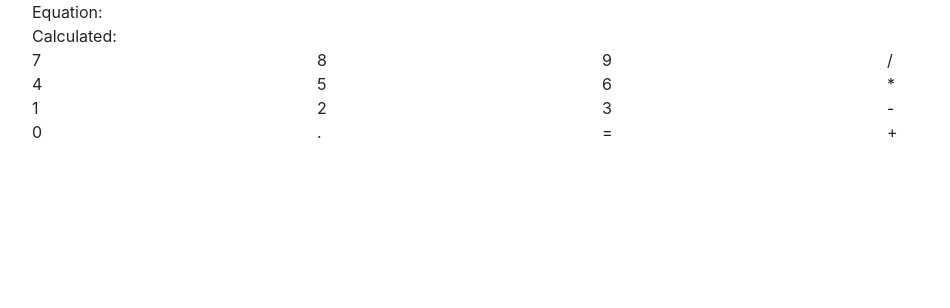
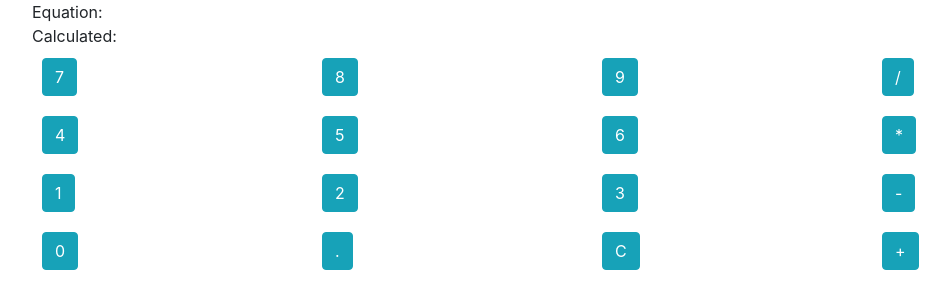
Before and after one commit to LinKCoding/calc-react, a React (Create React App) app: page / in a window 1280 px wide. Shown: the top 308 px of the page, without its empty margins (53-1003 px from the left). Built offline with nearby package versions, Linux system fonts and the light colour scheme.

Commit message:
adding padding between buttons

```diff
--- a/src/components/calculatorComps/ButtonRow.js
+++ b/src/components/calculatorComps/ButtonRow.js
@@ -5,7 +5,7 @@ import Row from 'react-bootstrap/Row'
 
 const ButtonRow = (props) => {
   return (
-    <Row>
+    <Row style={{padding: "10px"}}>
       {props.row.map((char, idx) => {
         return <CalcButton key={`${char}-${idx}`} char={char} addToEquation={props.addToEquation} />
       })}
--- a/src/components/calculatorComps/CalcButton.js
+++ b/src/components/calculatorComps/CalcButton.js
@@ -1,5 +1,7 @@
 import React from 'react'
 import Col from 'react-bootstrap/Col'
+import Button from 'react-bootstrap/Button'
+
 
 export default class CalcButton extends React.Component {
   constructor(props) {
@@ -9,7 +11,11 @@ export default class CalcButton extends React.Component {
   render() {
     const { char } = this.props
     return (
-      <Col xs={3} onClick={() => this.props.addToEquation(char)}>{char}</Col>
+      <Col onClick={() => this.props.addToEquation(char)}>
+        <Button variant='info'>
+          {char}
+        </Button>
+      </Col>
     )
   }
 }
--- a/src/components/calculatorComps/Calculator.js
+++ b/src/components/calculatorComps/Calculator.js
@@ -10,7 +10,7 @@ export default class Calculator extends React.Component {
     super(props)
 
     this.state = {
-      chars: ['7', '8', '9', '/', '4', '5', '6', '*', '1', '2', '3', '-', '0', '.', '=', '+'],
+      chars: ['7', '8', '9', '/', '4', '5', '6', '*', '1', '2', '3', '-', '0', '.', 'C' /* '=' */, '+'],
       equation: '',
     }
   }
```
